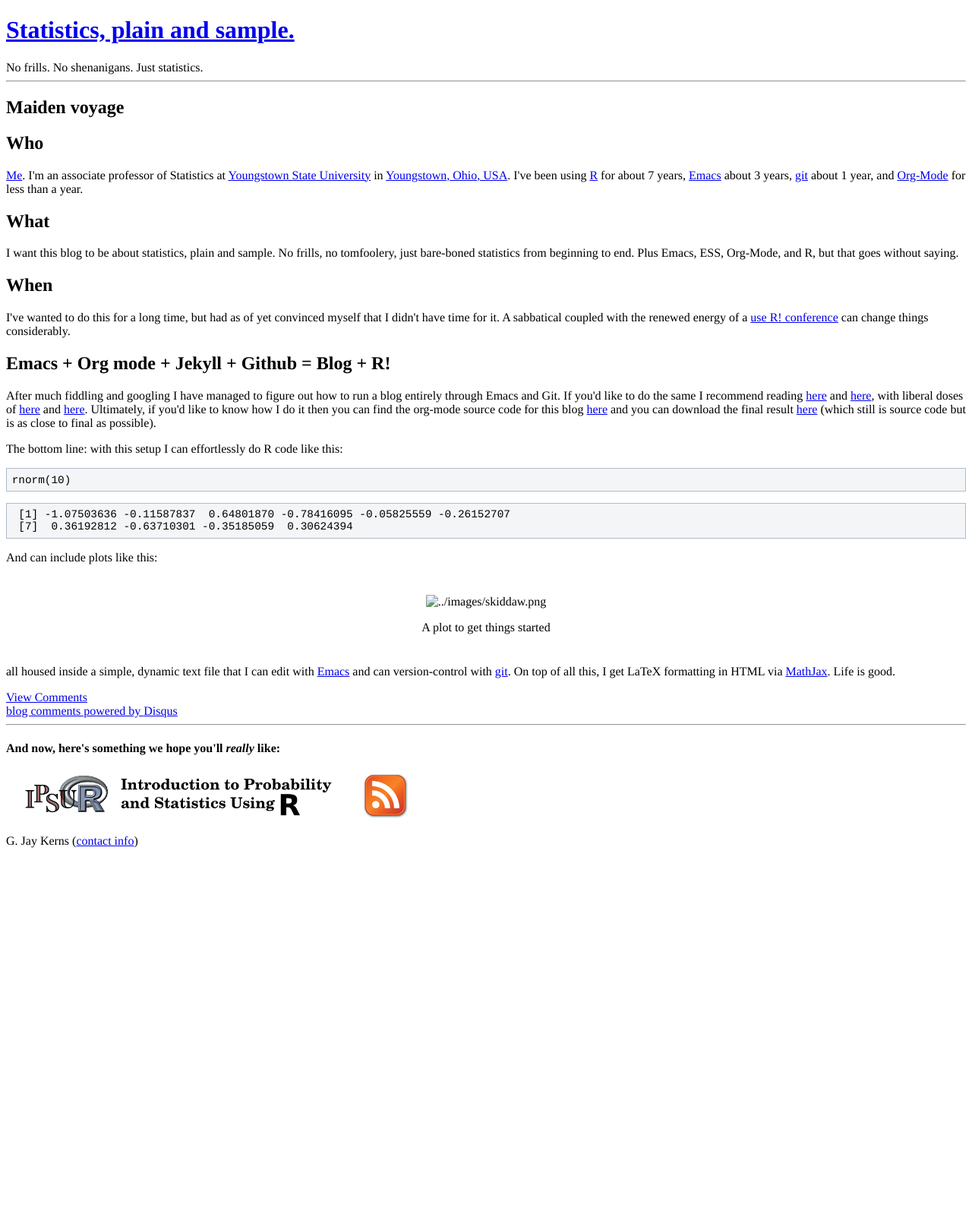
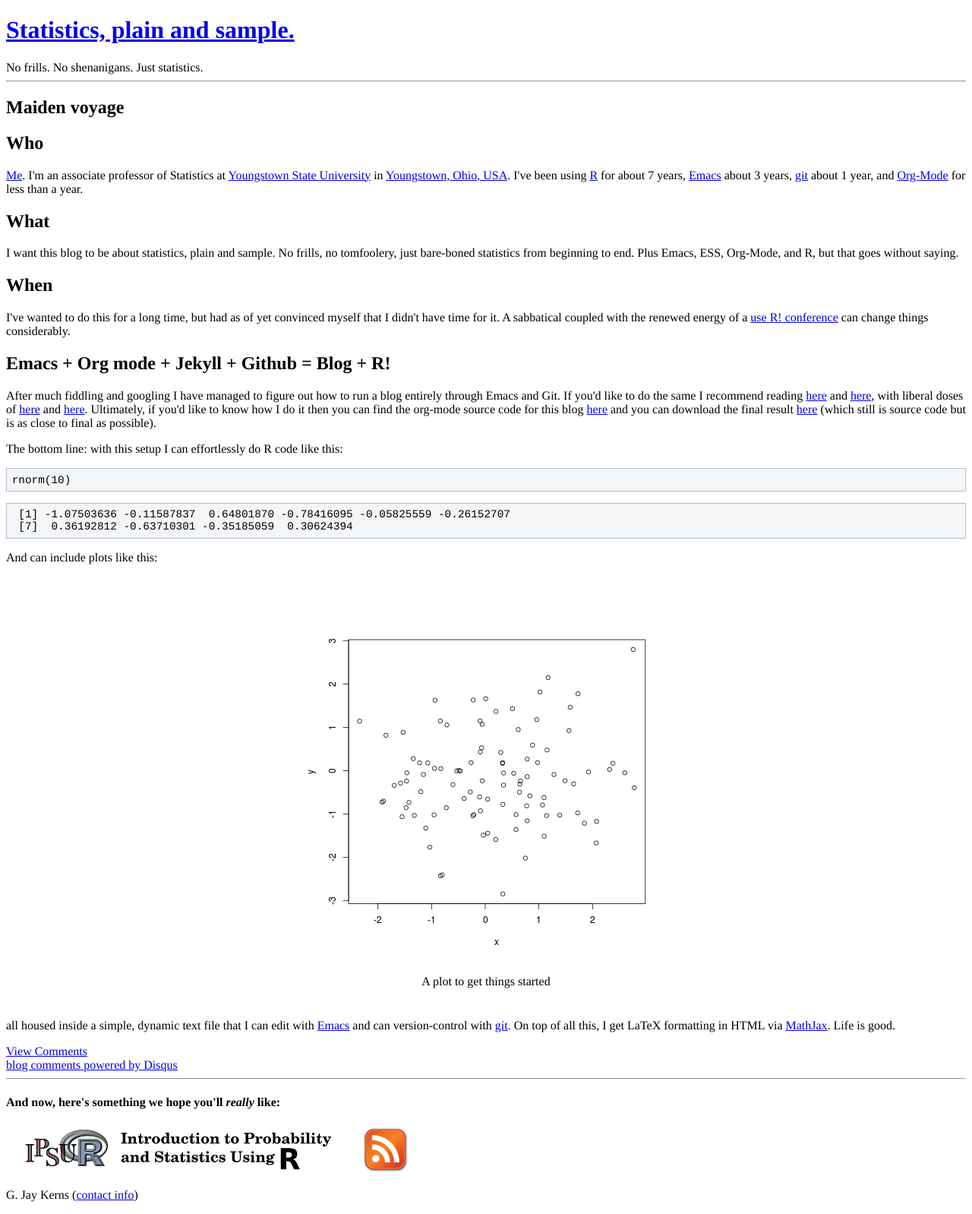
Before and after one commit to gjkerns/gjkerns.github.io, a Jekyll site: the page built from _posts/2011-08-23-first-post.html, in a window 1280 px wide. Shown: the whole page at 76% size. Built offline with Jekyll 4.4.1, drawn with Linux system fonts in a browser that asks for light colours; comment, search, counter and statistics services are not loaded; before the commit the page ends 1132 px from its top, so only the background shows below that.

Commit message:
fixed plot links

```diff
--- a/_posts/2011-08-23-first-post.html
+++ b/_posts/2011-08-23-first-post.html
@@ -64,7 +64,7 @@ And can include plots like this:
 
 
 <div id="fig-yplot" class="figure">
-<p><img src="../images/skiddaw.png"  alt="../images/skiddaw.png" /></p>
+<p><img src="/images/skiddaw.png"  alt="/images/skiddaw.png" /></p>
 <p>A plot to get things started</p>
 </div>
 
--- a/_posts/2011-08-24-estimate-normal-mean.html
+++ b/_posts/2011-08-24-estimate-normal-mean.html
@@ -180,7 +180,7 @@ print(b, vp = vplayout(1, 2))
 
 
 <div id="fig-yplot" class="figure">
-<p><img src="../images/110824.png"  alt="../images/110824.png" /></p>
+<p><img src="/images/110824.png"  alt="/images/110824.png" /></p>
 <p>Running averages for assessing convergence of the estimators</p>
 </div>
 
```
